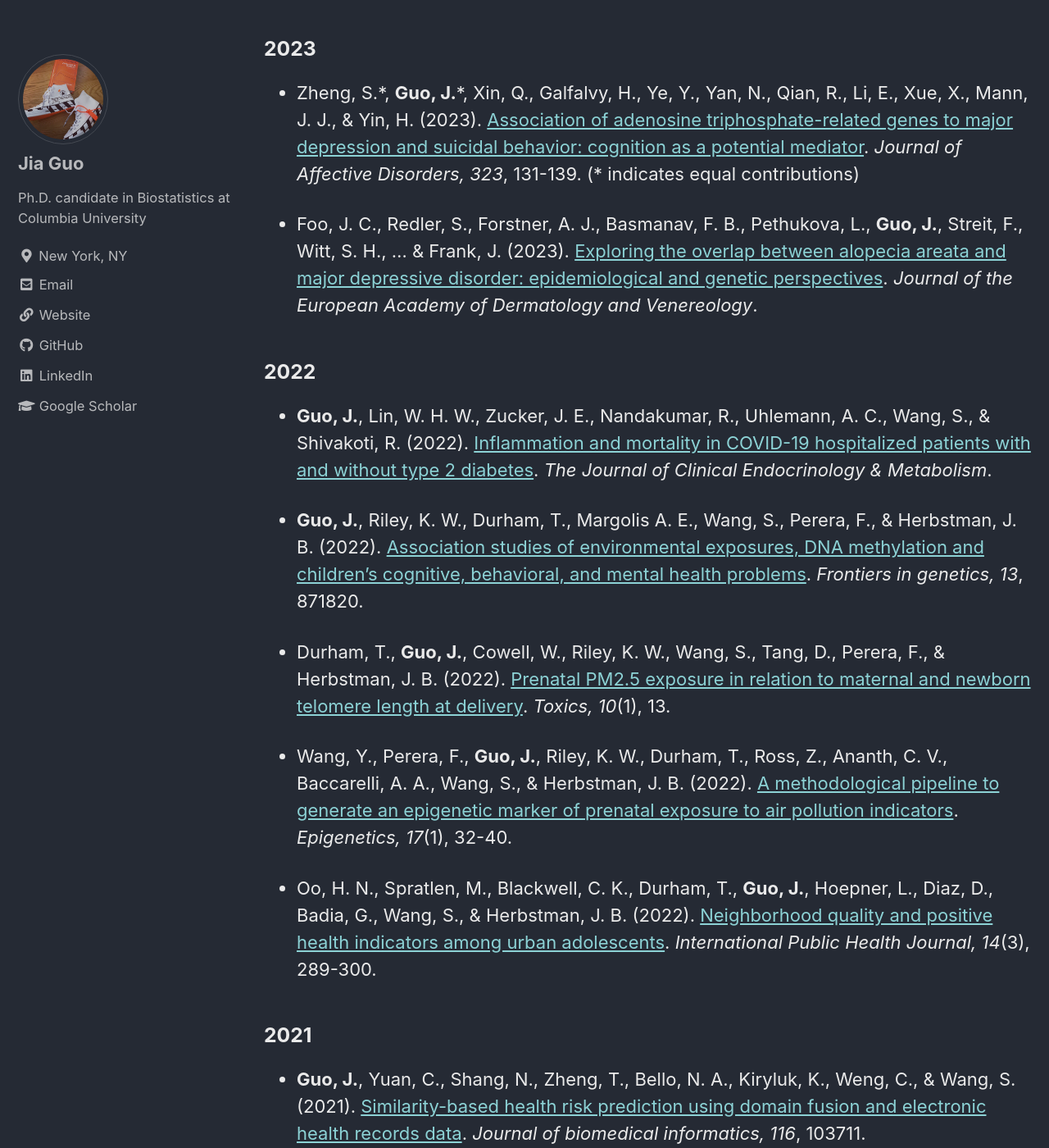
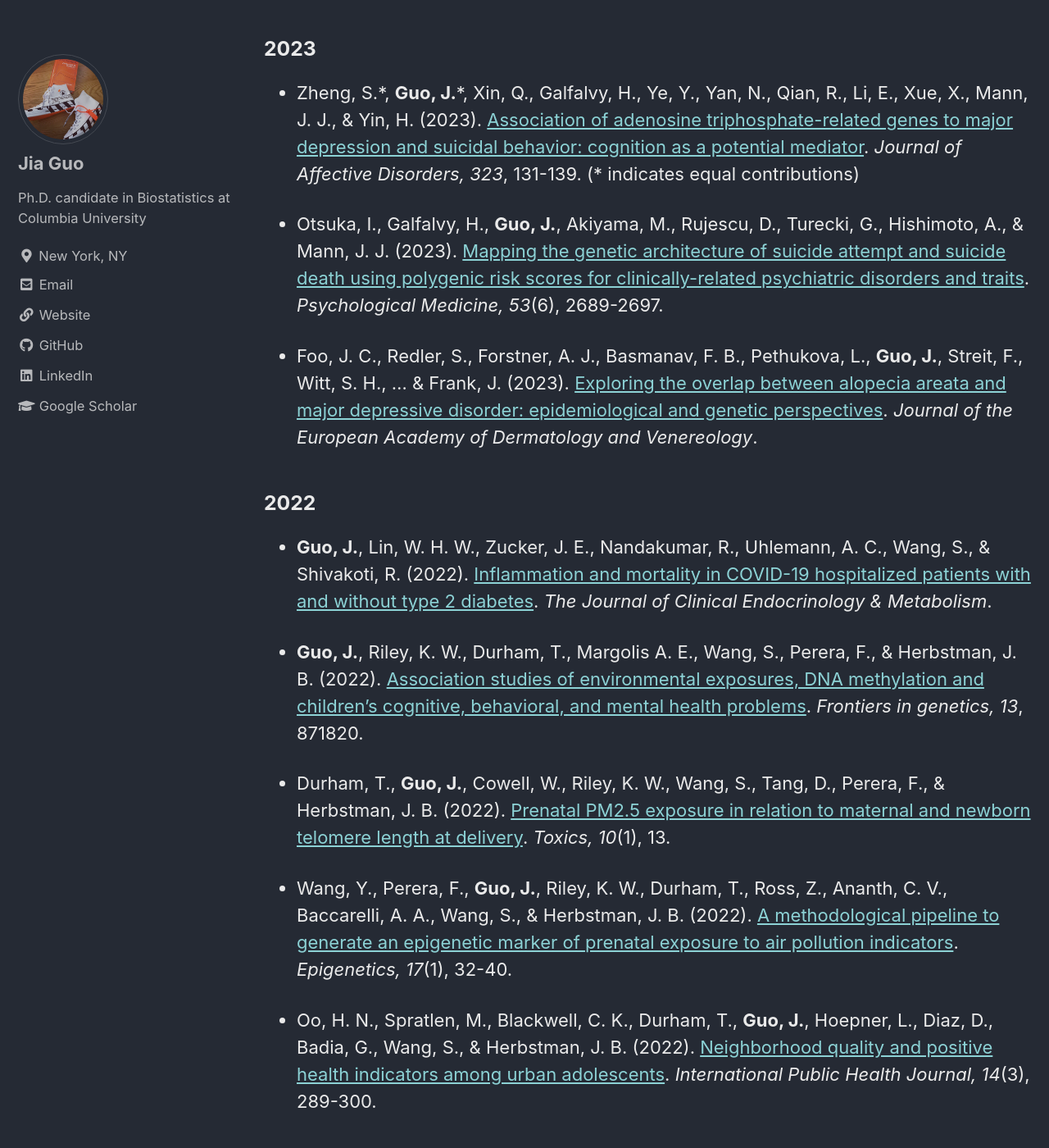
Before and after one commit to jiaguo1000/jiaguo1000.github.io, a Jekyll site: the page built from _pages/publications.md, in a window 1280 px wide and 1400 px high, scrolled down 190 px. Shown: the whole window at 82% size. Built offline with Jekyll 4.4.1, drawn with Linux system fonts in a browser that asks for light colours; cached includes are drawn as plain includes; some of the changed text lies outside the part shown.

Commit message:
Update publications.md

```diff
--- a/_pages/publications.md
+++ b/_pages/publications.md
@@ -11,6 +11,8 @@ classes: wide
 ### 2023
 
 * Zheng, S.\*, __Guo, J.__\*, Xin, Q., Galfalvy, H., Ye, Y., Yan, N., Qian, R., Li, E., Xue, X., Mann, J. J., & Yin, H. (2023). [Association of adenosine triphosphate-related genes to major depression and suicidal behavior: cognition as a potential mediator](https://www.sciencedirect.com/science/article/pii/S0165032722013027). _Journal of Affective Disorders, 323_, 131-139. (* indicates equal contributions)
+
+* Otsuka, I., Galfalvy, H., __Guo, J.__, Akiyama, M., Rujescu, D., Turecki, G., Hishimoto, A., & Mann, J. J. (2023). [Mapping the genetic architecture of suicide attempt and suicide death using polygenic risk scores for clinically-related psychiatric disorders and traits](https://doi.org/10.1017/S0033291721004700). _Psychological Medicine, 53_(6), 2689-2697.
 
 * Foo, J. C., Redler, S., Forstner, A. J., Basmanav, F. B., Pethukova, L., __Guo, J.__, Streit, F., Witt, S. H., ... & Frank, J. (2023). [Exploring the overlap between alopecia areata and major depressive disorder: epidemiological and genetic perspectives](https://onlinelibrary.wiley.com/doi/10.1111/jdv.18921). _Journal of the European Academy of Dermatology and Venereology_.
 
```
Also changed, not shown: other parts of _pages/publications.md (+0 -2 lines).
